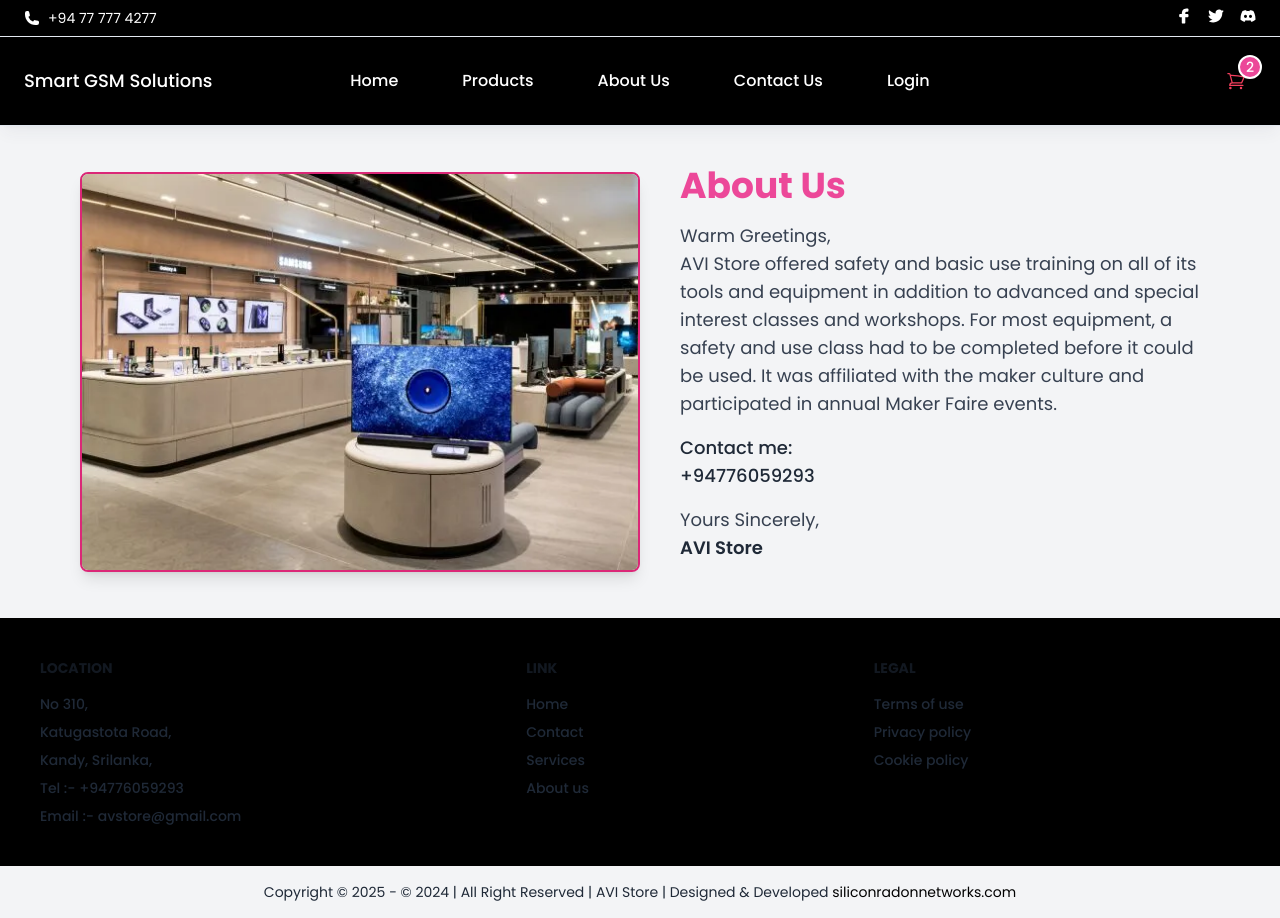
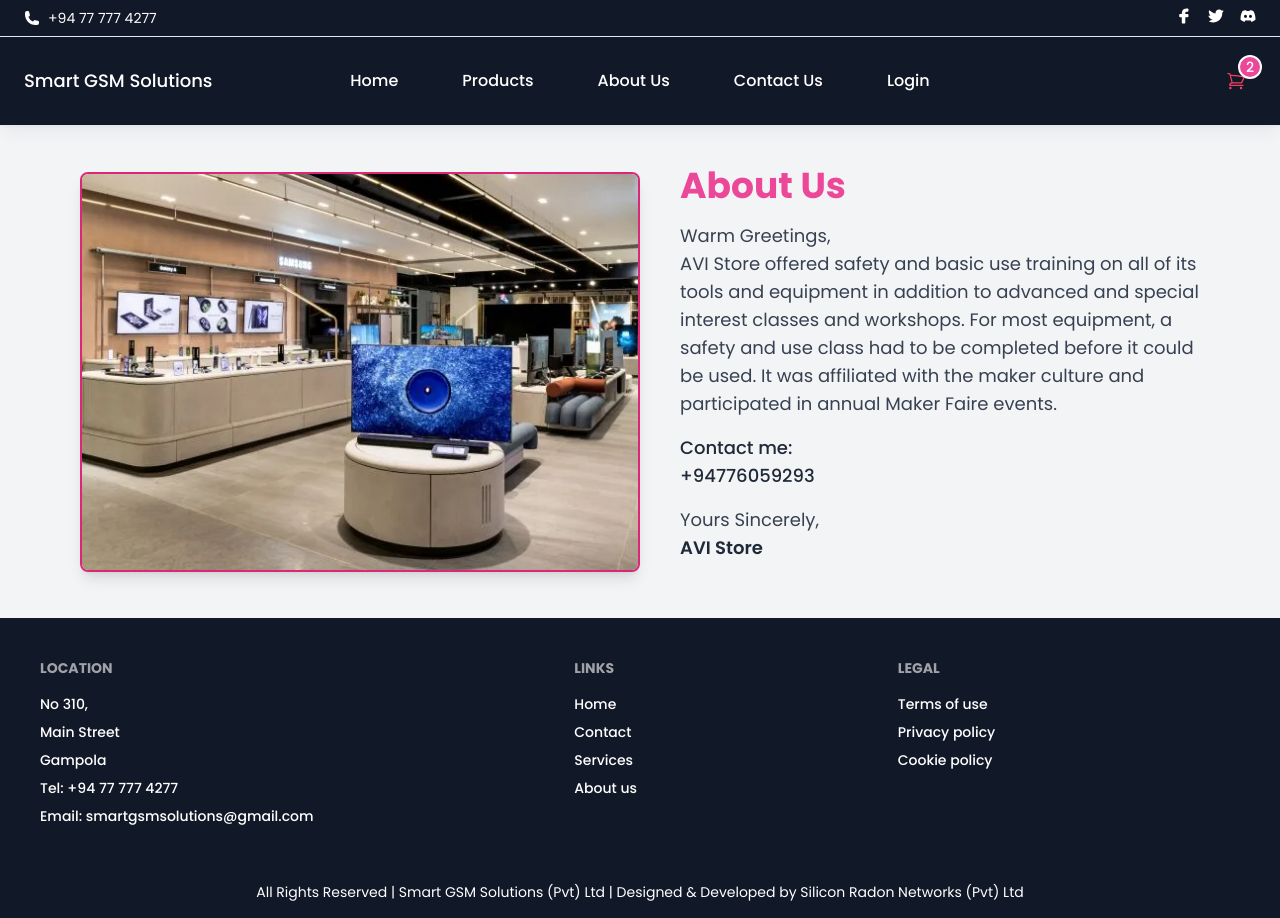
Before and after one commit to dilupa1999/SmartGSMSolutions, a React (Vite) app: page /about in a window 1280 px wide. Built offline with nearby package versions, Linux system fonts and the light colour scheme.

Commit message:
Your commit message

```diff
--- a/src/Components/Footer/Footer.jsx
+++ b/src/Components/Footer/Footer.jsx
@@ -1,52 +1,44 @@
 import React from 'react'
 import { Link } from 'react-router-dom';
+
 const Footer = () => {
   return (
-    <div>
-        <footer className="p-10 font-medium bg-black footer text-base-content">
-
+    <div className='text-white'>
+      <footer className="p-10 font-medium text-white bg-gray-900 footer">
         <nav>
-    <h6 className="footer-title ">Location</h6>
-    <a className="link link-hover">No 310,</a>
-    <a className="link link-hover">Katugastota Road,</a>
-    <a className="link link-hover">Kandy, Srilanka,</a>
-    <a className="link link-hover">Tel :- +94776059293</a>
-    <a className="link link-hover">Email :- avstore@gmail.com</a>
+          <h6 className="text-white footer-title">Location</h6>
+          <p className="text-white">No 310,</p>
+          <p className="text-white">Main Street</p>
+          <p className="text-white">Gampola</p>
+          <p className="text-white">Tel: +94 77 777 4277</p>
+          <p className="text-white">Email: smartgsmsolutions@gmail.com</p>
         </nav>
         <nav>
-    <h6 className="footer-title ">Link</h6>
-    <Link className="link link-hover" to="/">Home</Link>
-    <Link className="link link-hover" to="/contact">Contact</Link>
-    <Link className="link link-hover" to="/services">Services</Link>
-    <Link className="link link-hover" to="/about">About us</Link>
+          <h6 className="text-white footer-title">Links</h6>
+          <Link className="text-white link link-hover" to="/">Home</Link>
+          <Link className="text-white link link-hover" to="/contact">Contact</Link>
+          <Link className="text-white link link-hover" to="/services">Services</Link>
+          <Link className="text-white link link-hover" to="/about">About us</Link>
         </nav>
         <nav>
-    <h6 className="footer-title ">Legal</h6>
-    <a className="link link-hover">Terms of use</a>
-    <a className="link link-hover">Privacy policy</a>
-    <a className="link link-hover">Cookie policy</a>
+          <h6 className="text-white footer-title">Legal</h6>
+          <a className="text-white link link-hover">Terms of use</a>
+          <a className="text-white link link-hover">Privacy policy</a>
+          <a className="text-white link link-hover">Cookie policy</a>
         </nav>
       </footer>
-<div className='items-center'>
-<footer className="p-4 bg-gray-100 footer footer-center text-base-content">
+
+      <div className="items-center">
+        <footer className="p-4 text-white bg-gray-900 footer footer-center">
           <aside>
             <p>
-      Copyright © {new Date().getFullYear()} - © 2024 | All Right Reserved | AVI Store | Designed & Developed{' '}
-      <a
-        href="https://siliconradonnetworks.com/"
-        target="_blank"
-        rel="noopener noreferrer"
-        className="text-black hover:underline"
-      >
-        siliconradonnetworks.com
-      </a>
+              All Rights Reserved | Smart GSM Solutions (Pvt) Ltd | Designed & Developed by Silicon Radon Networks (Pvt) Ltd
             </p>
           </aside>
         </footer>
-
       </div>
     </div>
-  )
-}
+  );
+};
 
-export default Footer
+export default Footer;
--- a/src/Components/Navbar/Navbar.jsx
+++ b/src/Components/Navbar/Navbar.jsx
@@ -8,7 +8,7 @@ export default function NavbarTopBar() {
     <>
       {/*<!-- Component: Navbar with Topbar --> */}
       {/*<!-- Top bar --> */}
-      <div className="bg-black border-b border-slate-200">
+      <div className="bg-gray-900 border-b border-slate-200">
         <div className="mx-auto grid w-full max-w-full grid-cols-4 gap-6 px-6 py-2 text-sm text-white md:grid-cols-8 lg:max-w-5xl lg:grid-cols-12 xl:max-w-7xl 2xl:max-w-[96rem]">
           <div className="items-center col-span-2 md:col-span-4 lg:col-span-6">
             <a
@@ -116,7 +116,7 @@ export default function NavbarTopBar() {
       </div>
 
       {/*<!-- Header --> */}
-      <header className="relative z-20 w-full bg-black border-b shadow-lg border-slate-200 shadow-slate-700/5 after:absolute after:left-0 after:top-full after:z-10 after:block after:h-px after:w-full after:bg-slate-200 lg:border-slate-200 lg:backdrop-blur-sm lg:after:hidden">
+      <header className="relative z-20 w-full bg-gray-900 border-b shadow-lg border-slate-200 shadow-slate-700/5 after:absolute after:left-0 after:top-full after:z-10 after:block after:h-px after:w-full after:bg-slate-200 lg:border-slate-200 lg:backdrop-blur-sm lg:after:hidden">
         <div className="relative mx-auto max-w-full px-6 lg:max-w-5xl xl:max-w-7xl 2xl:max-w-[96rem]">
           <nav
             aria-label="main navigation"
```
Lines whose indentation alone changed are shown as unchanged.
